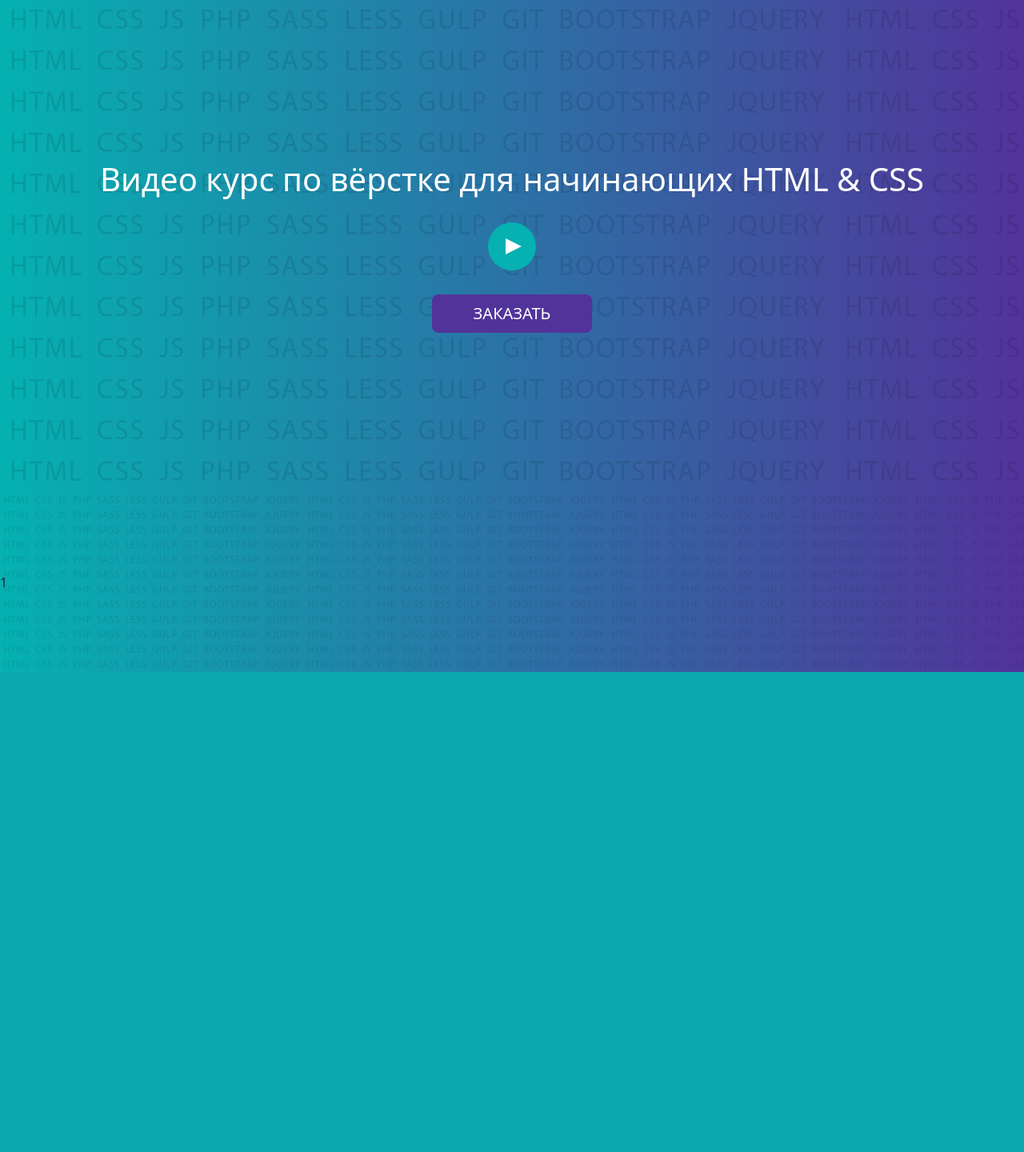
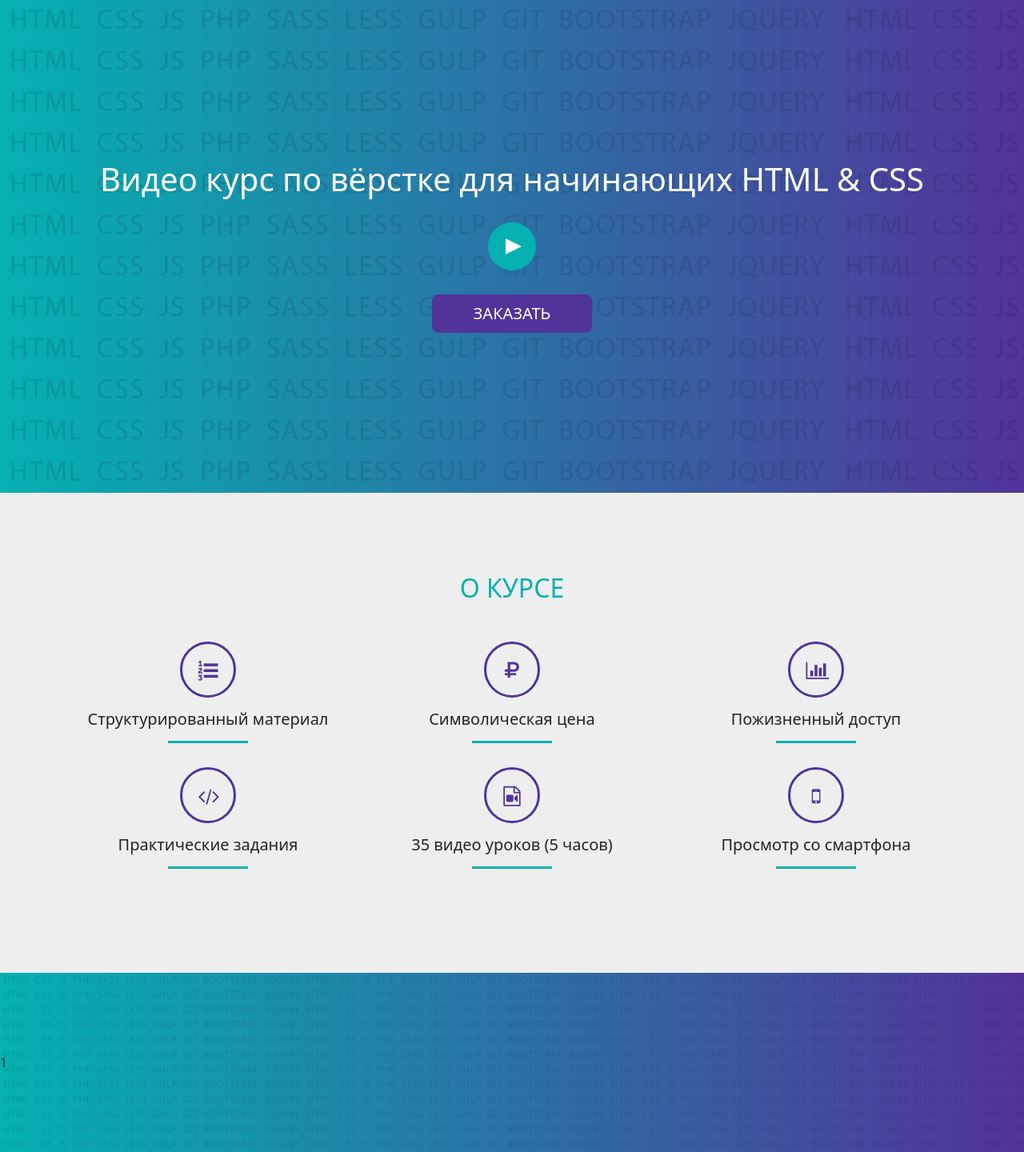
Before and after one commit to Teonanakatll/Boot_test, a Django app: page / in a window 1280 px wide. Shown: the whole page at 80% size. Before the commit the page ends 840 px from the top, so only its background shows below. Run offline with Django 4.2, Linux system fonts and the light colour scheme; some libraries are stand-ins or nearby versions.

Commit message:
#3_________РАЗДЕЛ САЙТА О НАС,

```diff
--- a/bootsite/boot/static/boot/css/style.css
+++ b/bootsite/boot/static/boot/css/style.css
@@ -66,3 +66,40 @@ header, footer {
     width: 100%;
     height: 100%;
 }
+/* О курсе */
+.about {
+    background-color: #eee;
+}
+.about i {
+    font-size: 25px;
+    color: var(--color2);
+}
+.itd_circle {
+    margin: 0 auto 15px;
+    width: 70px;
+    height: 70px;
+    border: 3px solid var(--color2);
+    border-radius: 50%;
+    display: flex;
+    justify-content: center;
+    align-items: center;
+}
+.line {
+    width: 100px;
+    height: 3px;
+    background-color: var(--color1);
+    margin: 15px auto 30px;
+}
+/* Цвет */
+.color1 {
+    color: var(--color1)
+}
+.color2 {
+    color: var(--color2)
+}
+.bg1 {
+    background-color: var(--color1)
+}
+.bg2 {
+    background-color: var(--color2)
+}
--- a/bootsite/boot/templates/boot/index.html
+++ b/bootsite/boot/templates/boot/index.html
@@ -26,6 +26,28 @@
         </div>
     </header>
 
+    <section class="about">
+        <div class="container">
+            <div class="row">
+                <div class="col-12">
+                    <h2 class="text-center text-uppercase color1 mb-5">О курсе</h2>
+                </div>
+            </div>
+            <div class="row">
+
+                {% for a in about %}
+                <div class="col-xl-4 col-md-6 col-sm-12">
+                    <div class="itd_circle"><i class="{{ a.icon }}"></i></div>
+                    <h5 class="text-center">{{ a.text }}</h5>
+                    <div class="line"></div>
+                </div>
+                {% endfor %}
+
+
+            </div>
+        </div>
+    </section>
+
 <footer id="footer">
     1
 </footer>
--- a/bootsite/boot/views.py
+++ b/bootsite/boot/views.py
@@ -1,4 +1,13 @@
 from django.shortcuts import render
 
 def index(request):
-    return render(request, 'boot/index.html')
+    about = [
+        {'icon': 'icon-list-numbered', 'text': 'Структурированный материал'},
+        {'icon': 'icon-rouble', 'text': 'Cимволическая цена'},
+        {'icon': 'icon-chart-bar', 'text': 'Пожизненный доступ'},
+        {'icon': 'icon-code', 'text': 'Практические задания'},
+        {'icon': 'icon-file-video', 'text': '35 видео уроков (5 часов)'},
+        {'icon': 'icon-mobile', 'text': 'Просмотр со смартфона'},
+
+    ]
+    return render(request, 'boot/index.html', {'about': about})
```
